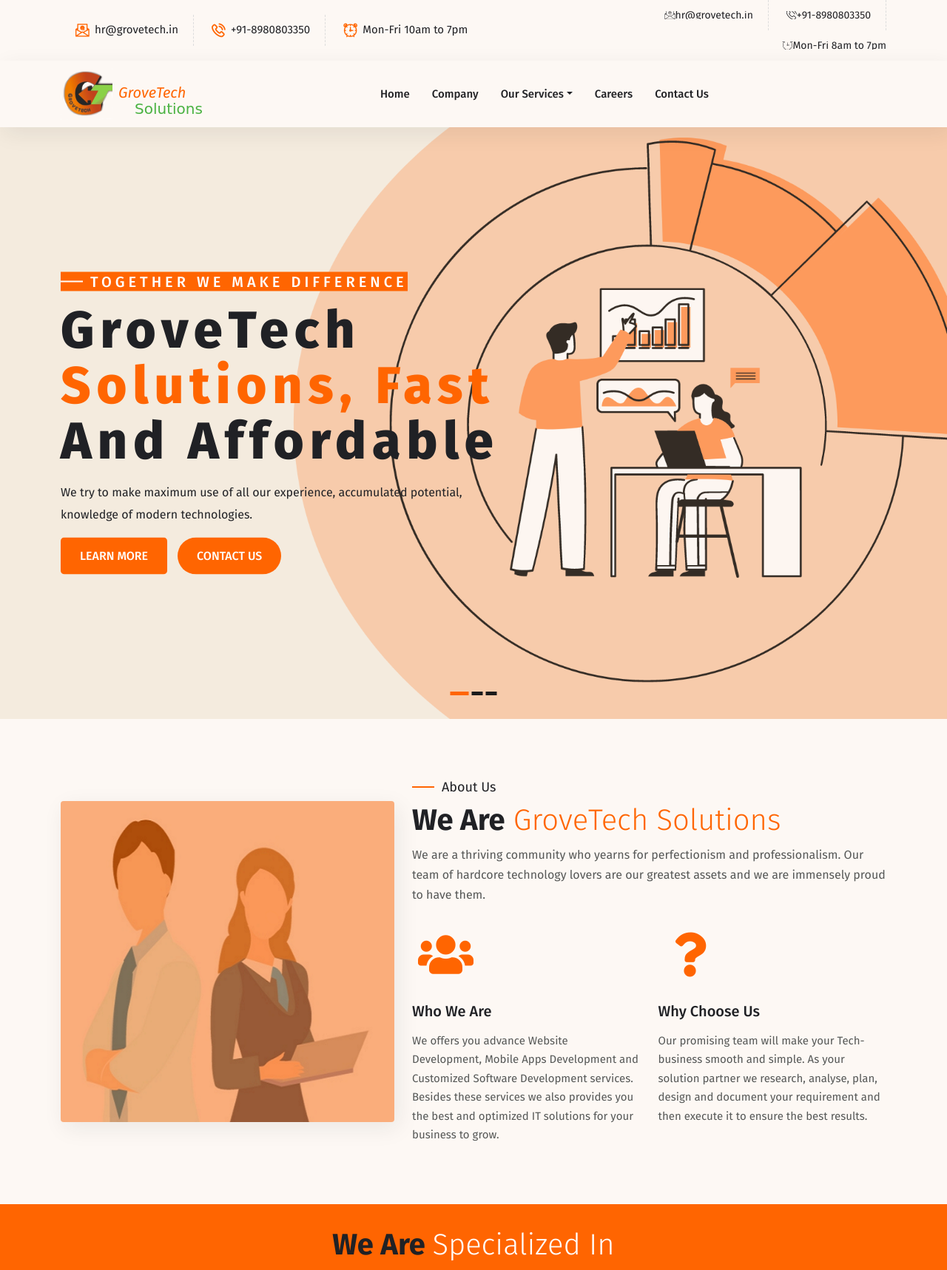
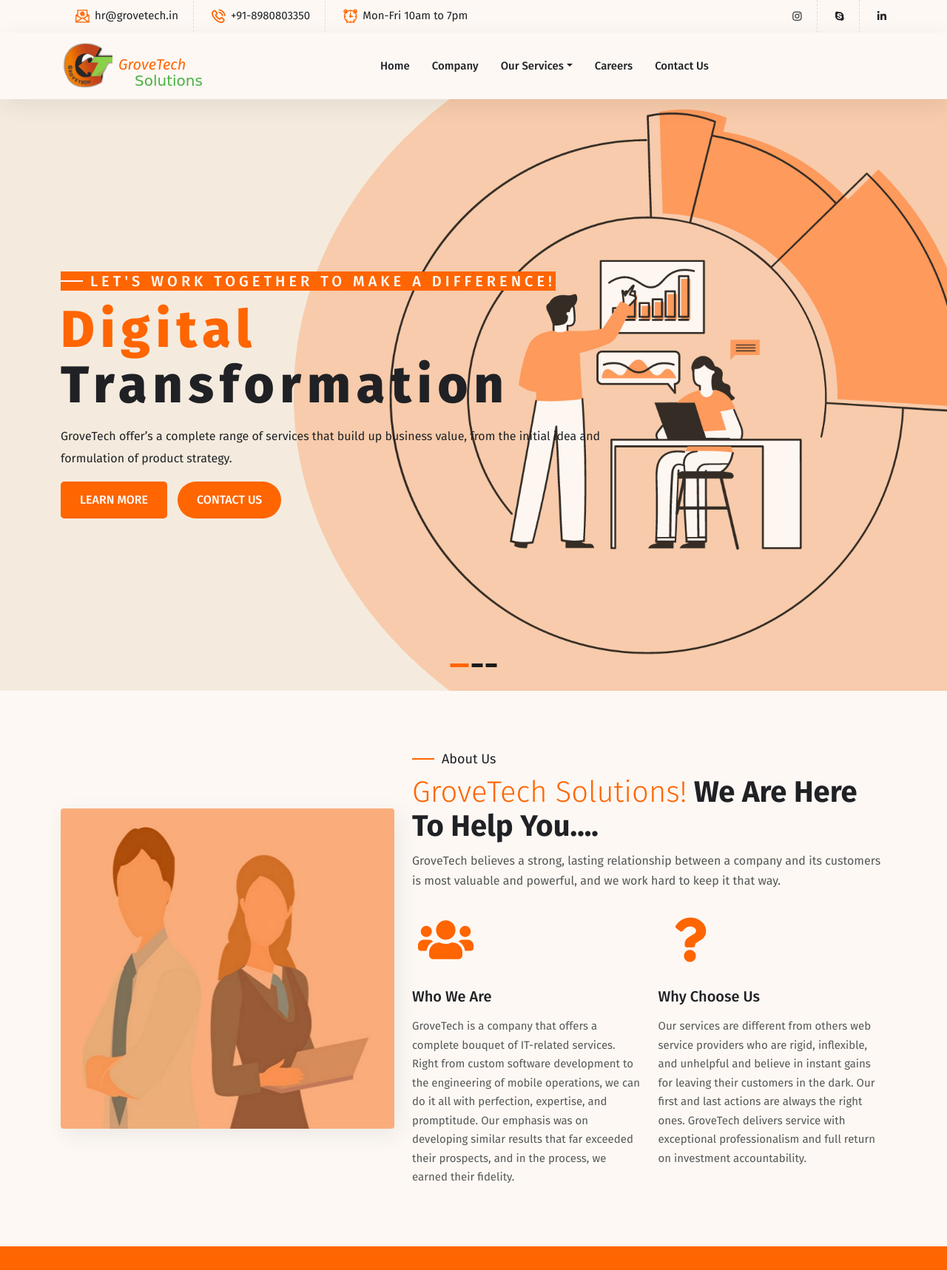
Before and after one commit to bhavikrana/GroveTech, a PHP site: page / in a window 1280 px wide. Shown: the top 1717 px of the page at 74% size. Run offline with PHP 8.4, Linux system fonts and the light colour scheme; data that the repository does not hold is empty; some libraries are stand-ins or nearby versions.

Commit message:
6-aug content changes

```diff
--- a/company.php
+++ b/company.php
@@ -29,7 +29,7 @@
         <div class="section-title mb-4">
           <h6>About Us</h6>
           <h2 class="title"><span> GroveTech Solutions!</span> We are here to help you....</h2>
-          <p class="mb-0">GroveTech believes a strong, lasting relationship between a company and its customers is most valuable and powerful, and we work hard to keep it that way. We make it a point to understand where our customers are coming from, which allows us to exceed their expectations and deliver the right products and services.</p>
+          <p class="mb-0">GroveTech believes a strong, lasting relationship between a company and its customers is most valuable and powerful, and we work hard to keep it that way.</p>
         </div>
         <div class="row mt-4">
           <div class="col-md-6">
@@ -40,8 +40,8 @@
                 <h5>Who we are</h5>
               </div>
               <div class="featured-desc">
-                <p>GROVE TECH is a company that offers a complete bouquet of IT-related services. Right from custom software development to the engineering of mobile operations, we can do it all with
-perfection, expertise, and promptitude. Our emphasis was on developing similar results that far exceeded their prospects, and in the process, we earned their fidelity. Most of the credit for this goes to our value-grounded work model, which emphasizes customer satisfaction, promptitude, and transparency.</p>
+                <p>GroveTech is a company that offers a complete bouquet of IT-related services. Right from custom software development to the engineering of mobile operations, we can do it all with
+perfection, expertise, and promptitude. Our emphasis was on developing similar results that far exceeded their prospects, and in the process, we earned their fidelity.</p>
               </div>
             </div>
           </div>
--- a/header.php
+++ b/header.php
@@ -155,14 +155,13 @@
         </div>
         <div class="col-lg-4 col-md-12 text-end d-lg-block d-none">
           <div class="social-icons social-hover top-social-list">
-          <ul class="list-inline">
-              <li class="list-inline-item"><a href="mailto:hr@grovetech.in"><i class="flaticon-email"></i>hr@grovetech.in</a>
+            <ul class="list-inline">
+
+              <li><a href="https://www.instagram.com/grovetechsolutions6/" target="_blank"><i class="fab fa-instagram"></i></a>
               </li>
-              <li class="list-inline-item">
-                <a href="tel:+918980803350"> <i class="flaticon-phone-call"></i>+91-8980803350</a>
+              <li><a href="https://join.skype.com/invite/olln3xDabxiE" target="_blank"><i class="fab fa-skype"></i></a>
               </li>
-              <li class="list-inline-item">
-                <a href=""> <i class="flaticon-alarm-clock"></i>Mon-Fri 8am to 7pm</a>
+              <li><a href="https://www.linkedin.com/company/grovetech-solution" target="_blank"><i class="fab fa-linkedin-in"></i></a>
               </li>
             </ul>
           </div>
--- a/index.php
+++ b/index.php
@@ -9,10 +9,9 @@
         <div class="container">
           <div class="row">
             <div class="col-lg-8 col-md-12 me-auto">
-              <h5 class="text-white letter-space-1 mb-3 animated6">Together we make difference</h5>
-              <h1 class="text-black mb-3 animated8">GroveTech <span>Solutions, Fast</span> and Affordable</h1>
-              <p class="lead text-black mb-3 animated5">We try to make maximum use of all our experience, accumulated potential,
-                <br>knowledge of modern technologies.
+              <h5 class="text-white letter-space-1 mb-3 animated6">Let's work together to make a difference!</h5>
+              <h1 class="text-black mb-3 animated8"> <span>Digital</span> Transformation</h1>
+              <p class="lead text-black mb-3 animated5">GroveTech offer’s a complete range of services that build up business value, from the initial idea and formulation of product strategy.
               </p> <a class="btn btn-theme btn-radius animated7" href="<?php echo $_SERVER['HTTP_HOST'] . '/../company.php' ?>">Learn More</a>
               <a class="btn btn-theme btn-circle animated6" href="<?php echo $_SERVER['HTTP_HOST'] . '/../contactus.php' ?>">Contact Us</a>
             </div>
@@ -25,10 +24,9 @@
         <div class="container">
           <div class="row text-center justify-content-center">
             <div class="col-lg-10 col-md-12">
-              <h5 class="text-white letter-space-1 mb-3 animated6" data-wow-delay="4s">Together we make difference</h5>
-              <h1 class="text-black mb-3 animated11">Smarter GroveTech, smarter solutions</h1>
-              <p class="lead text-black mb-3 animated5">We try to make maximum use of all our experience, accumulated potential,
-                <br>knowledge of modern technologies.
+              <h5 class="text-white letter-space-1 mb-3 animated6" data-wow-delay="4s">Let's work together to make a difference!</h5>
+              <h1 class="text-black mb-3 animated11">Solutions that fit your business needs in terms of software development</h1>
+              <p class="lead text-black mb-3 animated5">We had the pleasure of being a partner for companies from markets like Design, Development, Consultancy, & many more.
               </p> <a class="btn btn-theme btn-radius animated7" href="<?php echo $_SERVER['HTTP_HOST'] . '/../company.php' ?>">Learn More</a>
               <a class="btn btn-theme btn-circle animated6" href="<?php echo $_SERVER['HTTP_HOST'] . '/../careers.php' ?>">Get Started</a>
             </div>
@@ -41,10 +39,9 @@
         <div class="container">
           <div class="row text-end">
             <div class="col-lg-8 col-md-12 ms-auto">
-              <h5 class="text-white letter-space-1 mb-3 animated6">Together we make difference</h5>
-              <h1 class="text-black mb-3 animated9">Exclusive Company <span>for Technology</span> Solutions</h1>
-              <p class="lead text-black mb-3 animated5">We try to make maximum use of all our experience, accumulated potential,
-                <br>knowledge of modern technologies.
+              <h5 class="text-white letter-space-1 mb-3 animated6">Let's work together to make a difference!</h5>
+              <h1 class="text-black mb-3 animated9">GroveTech Provide services <span>for Startups</span> and Scale-ups</h1>
+              <p class="lead text-black mb-3 animated5">We provide unique products for startups and small businesses considering their purpose and philosophy.
               </p> <a class="btn btn-theme btn-radius animated7" href="<?php echo $_SERVER['HTTP_HOST'] . '/../company.php' ?>">Learn More</a>
               <a class="btn btn-theme btn-circle animated6" href="<?php echo $_SERVER['HTTP_HOST'] . '/../careers.php' ?>">Get Started</a>
             </div>
@@ -56,7 +53,6 @@
 </section>
 <!---Hero section end -->
 <!--about us start-->
-
 <section>
   <div class="container">
     <div class="row align-items-center">
@@ -66,8 +62,8 @@
       <div class="col-lg-7 col-md-12 mt-5 mt-lg-0">
         <div class="section-title mb-4">
           <h6>About Us</h6>
-          <h2 class="title">We are<span> GroveTech Solutions</span></h2>
-          <p class="mb-0">We are a thriving community who yearns for perfectionism and professionalism. Our team of hardcore technology lovers are our greatest assets and we are immensely proud to have them.</p>
+          <h2 class="title"><span> GroveTech Solutions!</span> We are here to help you....</h2>
+          <p class="mb-0">GroveTech believes a strong, lasting relationship between a company and its customers is most valuable and powerful, and we work hard to keep it that way.</p>
         </div>
         <div class="row mt-4">
           <div class="col-md-6">
@@ -78,7 +74,8 @@
                 <h5>Who we are</h5>
               </div>
               <div class="featured-desc">
-                <p>We offers you advance Website Development, Mobile Apps Development and Customized Software Development services. Besides these services we also provides you the best and optimized IT solutions for your business to grow.</p>
+                <p>GroveTech is a company that offers a complete bouquet of IT-related services. Right from custom software development to the engineering of mobile operations, we can do it all with
+perfection, expertise, and promptitude. Our emphasis was on developing similar results that far exceeded their prospects, and in the process, we earned their fidelity.</p>
               </div>
             </div>
           </div>
@@ -90,7 +87,7 @@
                 <h5>Why Choose Us</h5>
               </div>
               <div class="featured-desc">
-                <p>Our promising team will make your Tech-business smooth and simple. As your solution partner we research, analyse, plan, design and document your requirement and then execute it to ensure the best results. </p>
+                <p>Our services are different from others web service providers who are rigid, inflexible, and unhelpful and believe in instant gains for leaving their customers in the dark. Our first and last actions are always the right ones. GroveTech delivers service with exceptional professionalism and full return on investment accountability.</p>
               </div>
             </div>
           </div>
--- a/secure_email_code.php
+++ b/secure_email_code.php
@@ -32,7 +32,7 @@
     }
 
 
-    $message = "Hello HR<br/>";
+    $message = "Hello Team,<br/>";
     $message .= "<br/>";
     $message .= "New Resume Arrives<br/>";
     $message .= "<br/>";
@@ -42,10 +42,12 @@
     if($birthdate){
         $message .= "<b>Message:</b>\n".$birthdate."<br/>";
     }
+    $message .= "<br/>";
+    $message .= "Regards<br/>";
 
 
     $to = $fromEmail;
-    $subject = "Contact us Application";
+    $subject = "Contact us";
 
     $header = "From:hr@grovetech.in \r\n";
     // $header .= "Cc:jariwala.ketan8@gmail.com \r\n";
```
Also changed, not shown: .htaccess (added).
